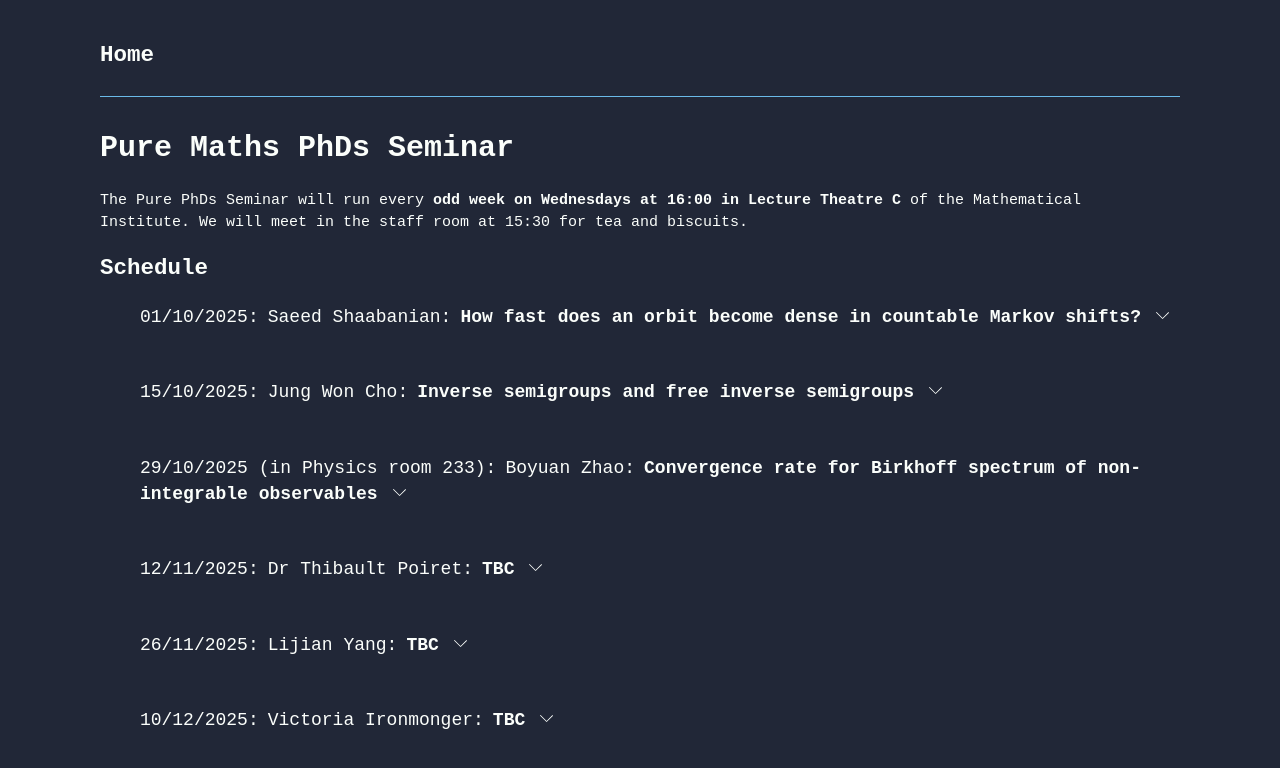
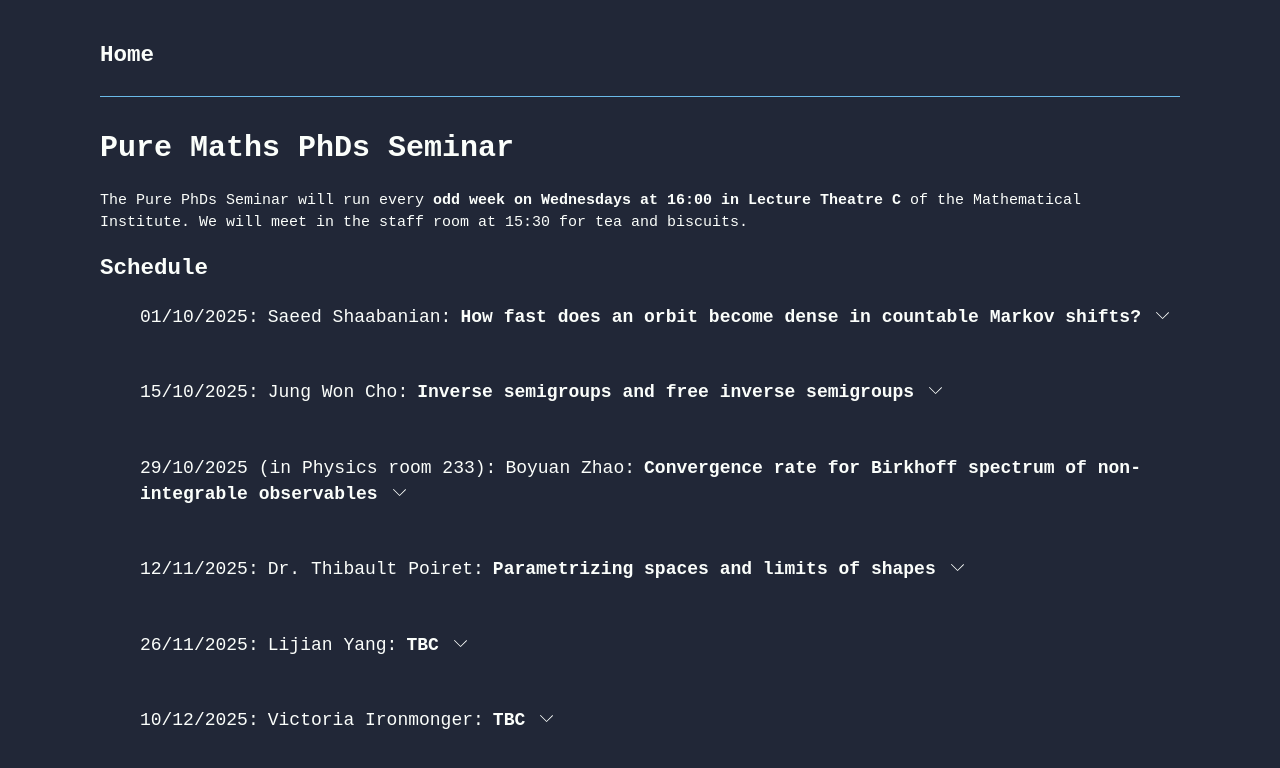
Before and after one commit to AnadeOre/anadeore.github.io, a Next.js app: page /purephd in a window 1280 px wide. Shown: the top 768 px of the page. Built offline with nearby package versions, Linux system fonts and the light colour scheme.

Commit message:
update pure phd title and abstract

```diff
--- a/src/app/purephd/page.jsx
+++ b/src/app/purephd/page.jsx
@@ -51,9 +51,9 @@ const Page = () => {
         <br />
         <Schedule
           time='12/11/2025'
-          speaker='Dr Thibault Poiret'
-          title='TBC'
-          abstract='TBC'
+          speaker='Dr. Thibault Poiret'
+          title='Parametrizing spaces and limits of shapes'
+          abstract='A lot of modern algebraic geometry is about understanding the geometry of moduli spaces. These are spaces parametrizing objects of a certain type $T$. When $T$ consists of smooth objects, the moduli space is often not compact, because "families of smooth things want to converge to non-smooth things". I will talk about some of the most important and well-studied moduli spaces, and some tricks to deal with the non-compactness issue.'
           // slides='/'
         />
         <br />
```
